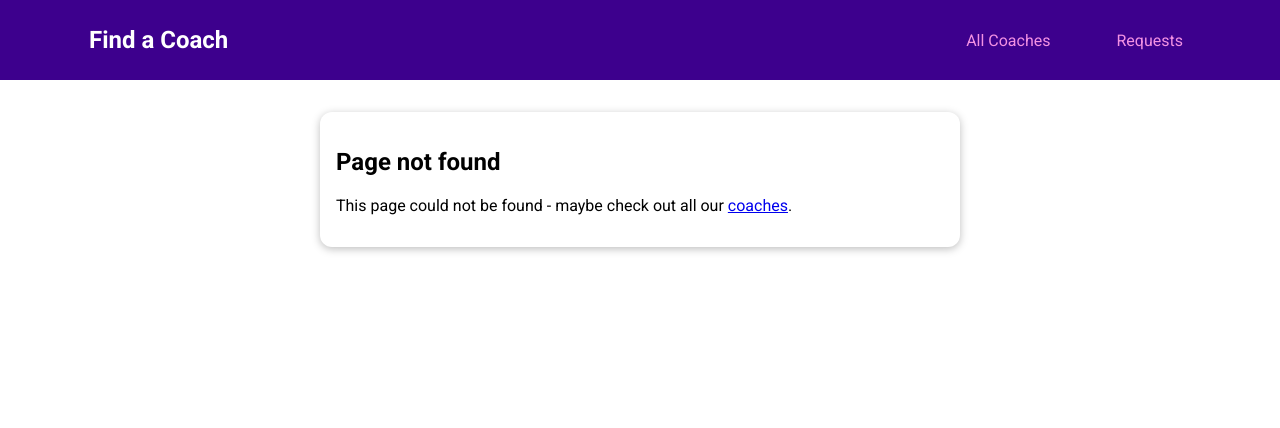
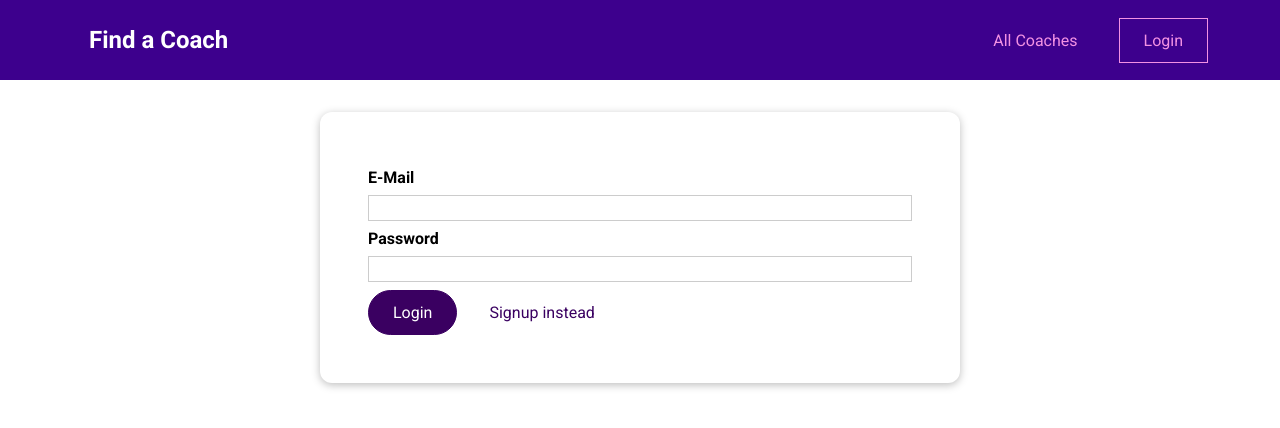
Before and after one commit to rkrohne1991/Find-a-Coach---Vue.js, a Vue app: page /auth in a window 1280 px wide. Before the commit this address had no page. Shown: the top 428 px of the page. Built offline with nearby package versions, Linux system fonts and the light colour scheme.

Commit message:
Adding authentication - locking/protecting backend resources, login & signup, preparing vuex, loading spinner & error handling, attaching token to outgoing requests, auto login, auto logout

```diff
--- a/src/App.vue
+++ b/src/App.vue
@@ -11,6 +11,21 @@
 
 export default {
   components: { TheHeader },
+  computed: {
+    didAutoLogout() {
+      return this.$store.getters.didAutoLogout;
+    }
+  },
+  created() {
+    this.$store.dispatch('tryLogin');
+  },
+  watch: {
+    didAutoLogout(curValue, oldValue) {
+      if (curValue && curValue !== oldValue) {
+        this.$router.replace('/coaches');
+      }
+    },
+  }
 }
 </script>
 <style>
--- a/src/components/layout/TheHeader.vue
+++ b/src/components/layout/TheHeader.vue
@@ -4,11 +4,30 @@
             <h1><router-link :to="'/'">Find a Coach</router-link></h1>
             <ul>
                 <li><router-link :to="'/coaches'">All Coaches</router-link></li>
-                <li><router-link :to="'/requests'">Requests</router-link></li>
+                <li v-if="isLoggedIn"><router-link :to="'/requests'">Requests</router-link></li>
+                <li v-else><router-link :to="'/auth'">Login</router-link></li>
+                <li v-if="isLoggedIn"><base-button @click="logout">Logout</base-button></li>
             </ul>
         </nav>
     </header>
 </template>
+
+<script>
+export default {
+  computed: {
+    isLoggedIn() {
+      return this.$store.getters.isAuthenticated;
+    },
+  },
+  methods: {
+    logout() {
+      this.$store.dispatch('logout');
+      this.$router.replace('/coaches');
+    }
+  }
+}
+
+</script>
 <style scoped>
 header {
   width: 100%;
--- /dev/null
+++ b/src/pages/auth/UserAuth.vue
@@ -0,0 +1,134 @@
+<template>
+    <div>
+        <base-dialog :show="!!error" title="An error occurred" @close="handleError">
+            <p>{{ error }}</p>
+        </base-dialog>
+        <base-dialog :show="isLoading" title="Authenticating..." fixed>
+            <base-spinner></base-spinner>
+        </base-dialog>
+        <base-card>
+            <form @submit.prevent="submitForm">
+                <div class="form-control">
+                    <label for="email">E-Mail</label>
+                    <input type="email" id="email" v-model.trim="email" />
+                </div>
+                <div class="form-control">
+                    <label for="password">Password</label>
+                    <input type="password" id="password" v-model.trim="password" />
+                </div>
+                <p v-if="!formIsValid">Please enter a valid email and password (must be at least 6 characters long).</p>
+                <base-button>{{ submitButtonCaption }}</base-button>
+                <base-button type="button" mode="flat" @click="switchAuthMode">{{ switchModeButtonCaption }}</base-button>
+            </form>
+        </base-card>
+    </div>
+</template>
+
+<script>
+export default {
+    data() {
+        return {
+            email: '',
+            password: '',
+            formIsValid: true,
+            mode: 'login',
+            error: null,
+            isLoading: false,
+        }
+    },
+    computed: {
+        submitButtonCaption() {
+            if (this.mode === 'login') {
+                return 'Login';
+            } else {
+                return 'Signup';
+            }
+        },
+        switchModeButtonCaption() {
+            if (this.mode === 'login') {
+                return 'Signup instead';
+            } else {
+                return 'Login instead';
+            }
+        },
+    },
+    methods: {
+        async submitForm() {
+            this.formIsValid = true;
+            if (
+                this.email === '' ||
+                !this.email.includes('@') ||
+                this.password.length < 6
+            ) {
+                this.formIsValid = false;
+                return;
+            }
+
+            this.isLoading = true;
+
+            const actionPayload = {
+                email: this.email,
+                password: this.password
+            };
+
+            try {
+                if (this.mode === 'login') {
+                    await this.$store.dispatch('login', actionPayload);
+                } else {
+                    await this.$store.dispatch('signup', actionPayload);
+                }
+                const redirectUrl = '/' + (this.$route.query.redirect || 'coaches');
+                this.$router.replace(redirectUrl);
+            } catch(err) {
+                this.error = err.message || 'Failed to authenticate, try later.'
+            }
+
+            this.isLoading = false;
+        },
+        switchAuthMode() {
+            if (this.mode === 'login') {
+                this.mode = 'signup';
+            } else {
+                this.mode = 'login';
+            }
+        },
+        handleError() {
+            this.error = null
+        },
+    }
+}
+</script>
+
+<style scoped>
+form {
+  margin: 1rem;
+  border-radius: 12px;
+  padding: 1rem;
+}
+
+.form-control {
+  margin: 0.5rem 0;
+}
+
+label {
+  font-weight: bold;
+  margin-bottom: 0.5rem;
+  display: block;
+}
+
+input,
+textarea {
+  display: block;
+  width: 100%;
+  font: inherit;
+  border: 1px solid #ccc;
+  padding: 0.15rem;
+}
+
+input:focus,
+textarea:focus {
+  border-color: #3d008d;
+  background-color: #faf6ff;
+  outline: none;
+}
+</style>
--- a/src/pages/coaches/CoachesList.vue
+++ b/src/pages/coaches/CoachesList.vue
@@ -10,7 +10,8 @@
             <base-card>
                 <div class="controls">
                     <base-button mode="outline" @click="loadCoaches(true)">Refresh</base-button>
-                    <base-button v-if="!isCoach && !isLoading" link to="'/register">Register as Coach</base-button>
+                    <base-button link to="/auth?redirect=register" v-if="!isLoggedIn">Login to Register as Coach</base-button>
+                    <base-button v-if="isLoggedIn && !isCoach && !isLoading" link to="'/register">Register as Coach</base-button>
                 </div>
                 <div v-if="isLoading">
                     <base-spinner></base-spinner>
@@ -52,6 +53,9 @@
         };
     },
     computed: {
+        isLoggedIn() {
+            return this.$store.getters.isAuthenticated;
+        },
         filteredCoaches() {
             const coaches = this.$store.getters['coaches/coaches'];
             return coaches.filter(coach => {
--- a/src/router.js
+++ b/src/router.js
@@ -7,7 +7,11 @@
 import ContactCoach from './pages/requests/ContactCoach.vue';
 import RequestsReceived from './pages/requests/RequestsReceived.vue';
 
+import UserAuth from './pages/auth/UserAuth.vue';
+
 import NotFound from './pages/NotFound.vue';
+
+import store from './store/index.js';
 
 const router = createRouter({
     history: createWebHistory(),
@@ -22,10 +26,21 @@
                 { path: 'contact', component: ContactCoach } // /coaches/c/1/contact
             ],
         },
-        { path: '/register', component: CoachRegistration },
-        { path: '/requests', component: RequestsReceived },
+        { path: '/register', component: CoachRegistration, meta: { requiresAuth: true } },
+        { path: '/requests', component: RequestsReceived, meta: { requiresAuth: true } },
+        { path: '/auth', component: UserAuth, meta: { requiresUnauth: true } },
         { path: '/:notFound(.*)', component: NotFound },
     ],
 });
 
+router.beforeEach((to, _, next) => {
+    if (to.meta.requiresAuth && !store.getters.isAuthenticated) {
+        next('/auth');
+    } else if (to.meta.requiresUnauth && store.getters.isAuthenticated) {
+        next('/coaches')
+    } else {
+        next();
+    }
+});
+
 export default router;
--- a/src/store/index.js
+++ b/src/store/index.js
@@ -2,22 +2,14 @@
 
 import coachesModule from './modules/coaches/index.js';
 import requestModule from './modules/requests/index.js';
+import authModule from './modules/auth/index.js';
 
 const store = createStore({
     modules: {
         coaches: coachesModule,
         requests: requestModule,
-    },
-    state() {
-        return {
-            userId: 'c3'
-        };
-    },
-    getters: {
-        userId(state) {
-            return state.userId;
-        }
-    },
+        auth: authModule,
+    }
 });
 
 export default store;
--- /dev/null
+++ b/src/store/modules/auth/actions.js
@@ -0,0 +1,96 @@
+let timer;
+
+export default {
+    async login(context, payload) {
+        return context.dispatch('auth', {
+            ...payload,
+            mode: 'login'
+        });
+    },
+    async signup(context, payload) {
+        return context.dispatch('auth', {
+            ...payload,
+            mode: 'signup'
+        });
+    },
+    async auth(context, payload) {
+        const mode = payload.mode;
+        let url = 'https://identitytoolkit.googleapis.com/v1/accounts:signInWithPassword?key=AIzaSyA2XiKeDsoAnOZBYKo1TxlgH1WrmLTe1hI';
+
+        if (mode === 'signup') {
+            url = 'https://identitytoolkit.googleapis.com/v1/accounts:signUp?key=AIzaSyA2XiKeDsoAnOZBYKo1TxlgH1WrmLTe1hI';
+        }
+
+        const response = await fetch(url, {
+            method: 'POST',
+            body: JSON.stringify({
+                email: payload.email,
+                password: payload.password,
+                returnSecureToken: true,
+            })
+        });
+
+        const responseData = await response.json();
+
+        if (!response.ok) {
+            console.log(responseData);
+            const error = new Error(responseData.message || 'Failed to authenticate. Check your login data.');
+            throw error;
+        }
+
+        const expiresIn = +responseData.expiresIn * 1000;
+        const expirationDate = new Date().getTime() + expiresIn;
+
+        localStorage.setItem('token', responseData.idToken);
+        localStorage.setItem('userId', responseData.localId);
+        localStorage.setItem('tokenExpiration', expirationDate);
+
+        timer = setTimeout(() => {
+            context.dispatch('autoLogout');
+        }, expiresIn);
+
+        context.commit('setUser', {
+            token: responseData.idToken,
+            userId: responseData.localId,
+        })
+    },
+    tryLogin(context) {
+        const token = localStorage.getItem('token');
+        const userId = localStorage.getItem('userId');
+        const tokenExpiration = localStorage.getItem('tokenExpiration');
+
+        const expiresIn = +tokenExpiration - new Date().getTime();
+
+        if (expiresIn < 0) {
+            return;
+        }
+
+        setTimeout(() => {
+            context.dispatch('autoLogout');
+        }, expiresIn);
+
+        if (token && userId) {
+            context.commit('setUser', {
+                token: token,
+                userId: userId,
+            });
+        }
+
+    },
+    logout(context) {
+        localStorage.removeItem('token');
+        localStorage.removeItem('userId');
+        localStorage.removeItem('tokenExpiration');
+
+        clearTimeout(timer);
+
+        context.commit('setUser', {
+            token: null,
+            userId: null
+        });
+    },
+    autoLogout(context) {
+        context.dispatch('logout');
+        context.commit('setAutoLogout');
+    }
+};
--- /dev/null
+++ b/src/store/modules/auth/getters.js
@@ -0,0 +1,14 @@
+export default {
+    userId(state) {
+        return state.userId;
+    },
+    token(state) {
+        return state.token;
+    },
+    isAuthenticated(state) {
+        return !!state.token;
+    },
+    didAutoLogout(state) {
+        return state.didAutoLogout;
+    }
+};
--- /dev/null
+++ b/src/store/modules/auth/index.js
@@ -0,0 +1,16 @@
+import mutations from './mutations';
+import getters from './getters';
+import actions from './actions';
+
+export default {
+    state() {
+        return {
+            userId: null,
+            token: null,
+            didAutoLogout: false,
+        };
+    },
+    mutations,
+    actions,
+    getters,
+}
--- /dev/null
+++ b/src/store/modules/auth/mutations.js
@@ -0,0 +1,10 @@
+export default {
+    setUser(state, payload) {
+        state.token = payload.token;
+        state.userId = payload.userId;
+        state.didAutoLogout = false;
+    },
+    setAutoLogout(state) {
+        state.didAutoLogout = true;
+    }
+};
--- a/src/store/modules/coaches/actions.js
+++ b/src/store/modules/coaches/actions.js
@@ -9,7 +9,9 @@
             areas: data.areas
         };
 
-        const response = await fetch(`https://vue-http-demo-d471c-default-rtdb.firebaseio.com/coaches/${userId}.json`, {
+        const token = context.rootGetters.token;
+
+        const response = await fetch(`https://vue-http-demo-d471c-default-rtdb.firebaseio.com/coaches/${userId}.json?auth=${token}`, {
             method: 'PUT',
             body: JSON.stringify(coachData),
         });
--- a/src/store/modules/requests/actions.js
+++ b/src/store/modules/requests/actions.js
@@ -26,7 +26,8 @@
     },
     async fetchRequests(context) {
         const coachId = context.rootGetters.userId;
-        const response = await fetch(`https://vue-http-demo-d471c-default-rtdb.firebaseio.com/requests/${coachId}.json`);
+        const token = context.rootGetters.token;
+        const response = await fetch(`https://vue-http-demo-d471c-default-rtdb.firebaseio.com/requests/${coachId}.json?auth=${token}`);
         const responseData = await response.json();
 
         if (!response.ok) {
```
